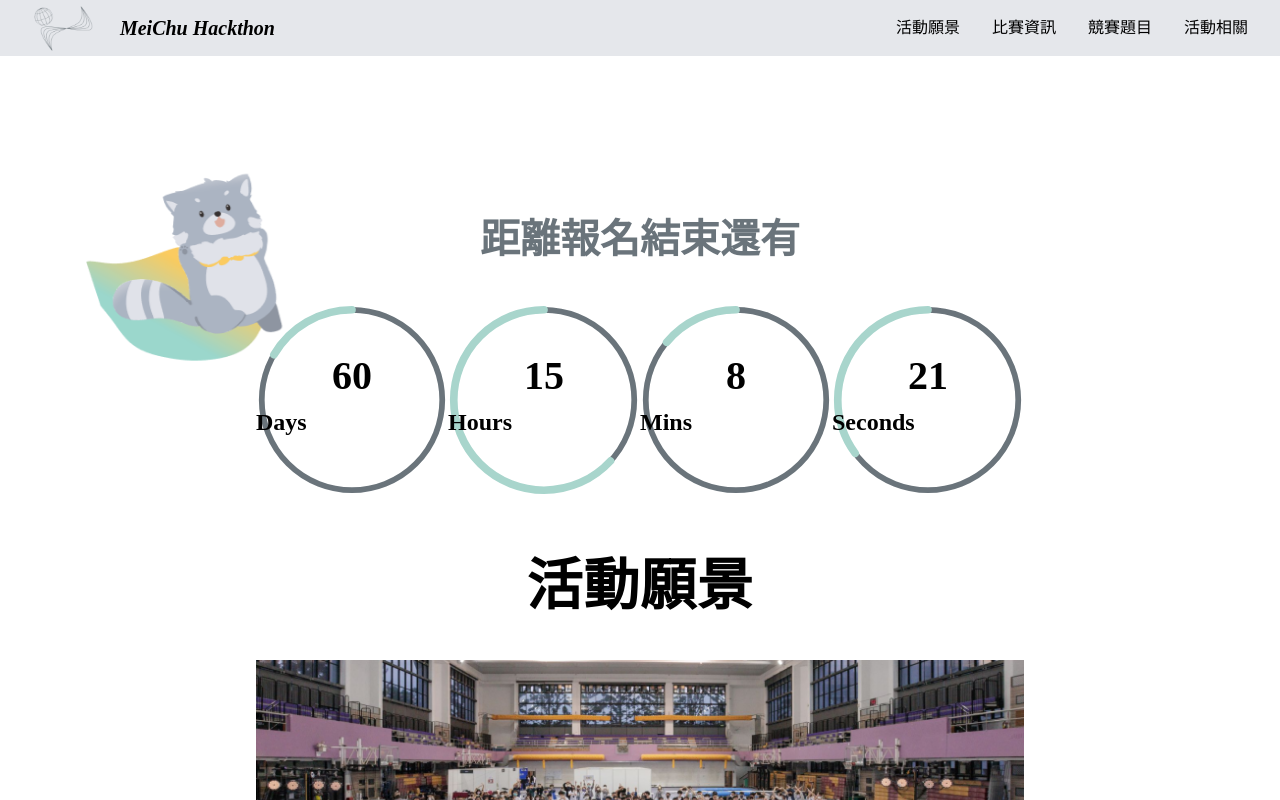
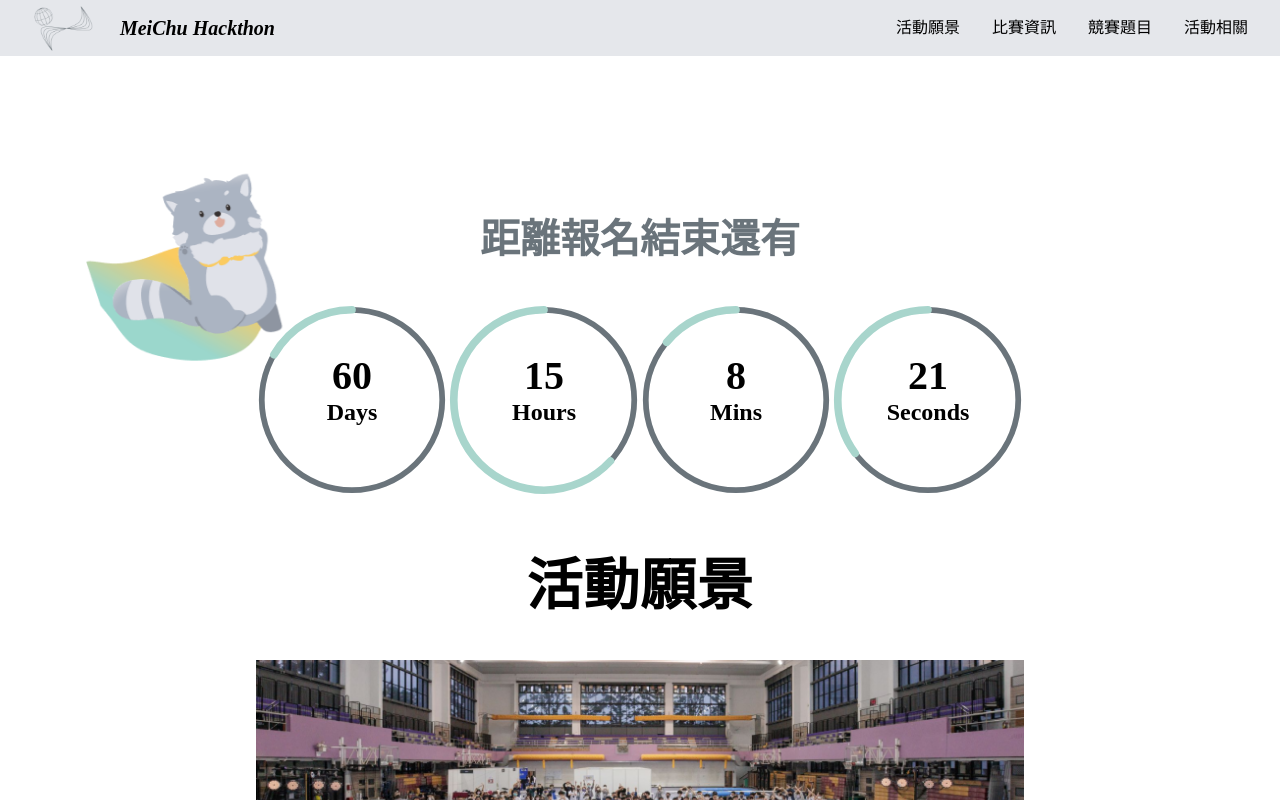
Before and after one commit to Official-Meichu-Hackathon/2023-singup, a Next.js app: page / in a window 1280 px wide. Shown: the top 800 px of the page. Built offline with nearby package versions, Linux system fonts and the light colour scheme; a web font is replaced by a local one.

Commit message:
fix: flex box displacement

```diff
--- a/components/CountDown.jsx
+++ b/components/CountDown.jsx
@@ -85,7 +85,9 @@ const Circle =  ({now, up,word})  =>{
                     <div className="w-full h-[50%] flex items-end">
                         <h3 className = "mx-auto w-fit h-fit items-end">{Math.floor(now)}</h3>
                     </div>
-                    <h5 className = "w-full h-[50%] text-center pt-[5%]  ">{word}</h5>
+                    <div className="w-full h-[50%] flex items-start">
+                        <h5 className ="mx-auto w-fit h-fit ">{word}</h5>
+                    </div>
                 </div>
             </div>
         </>
```
